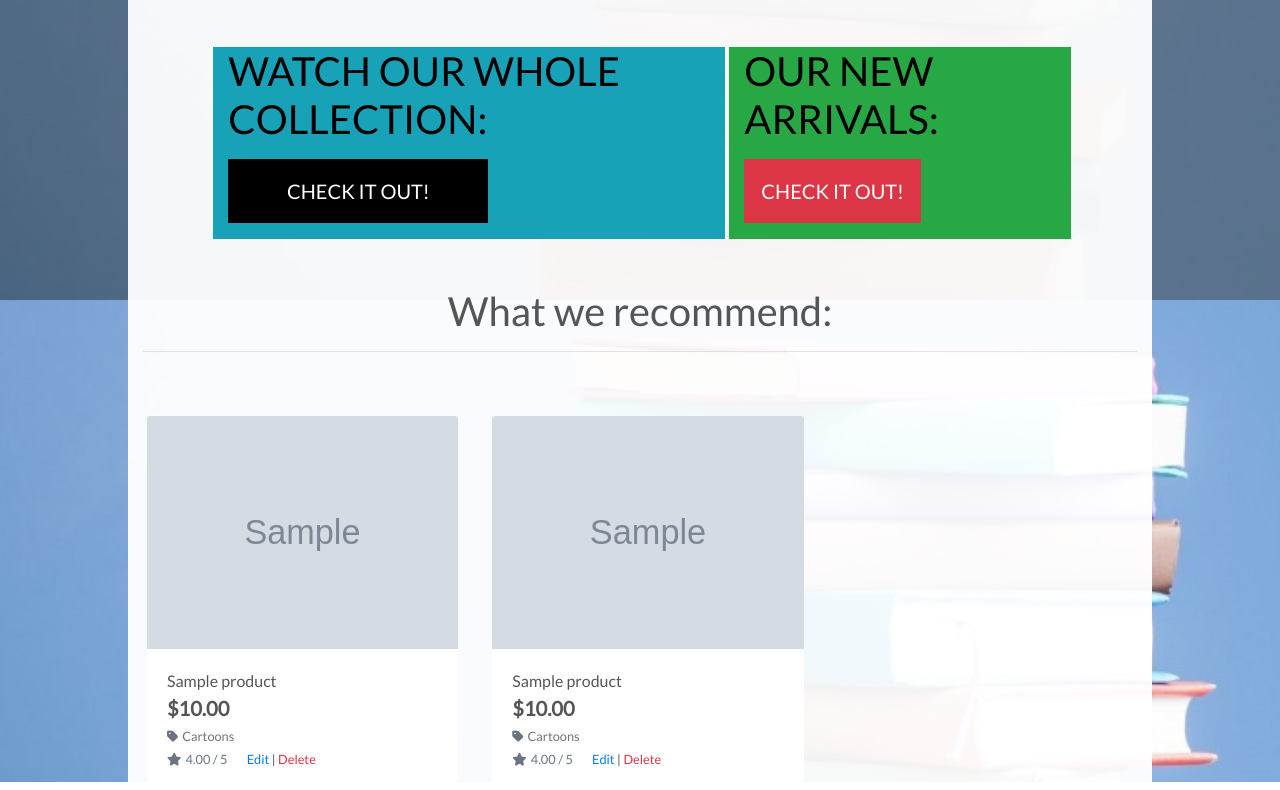
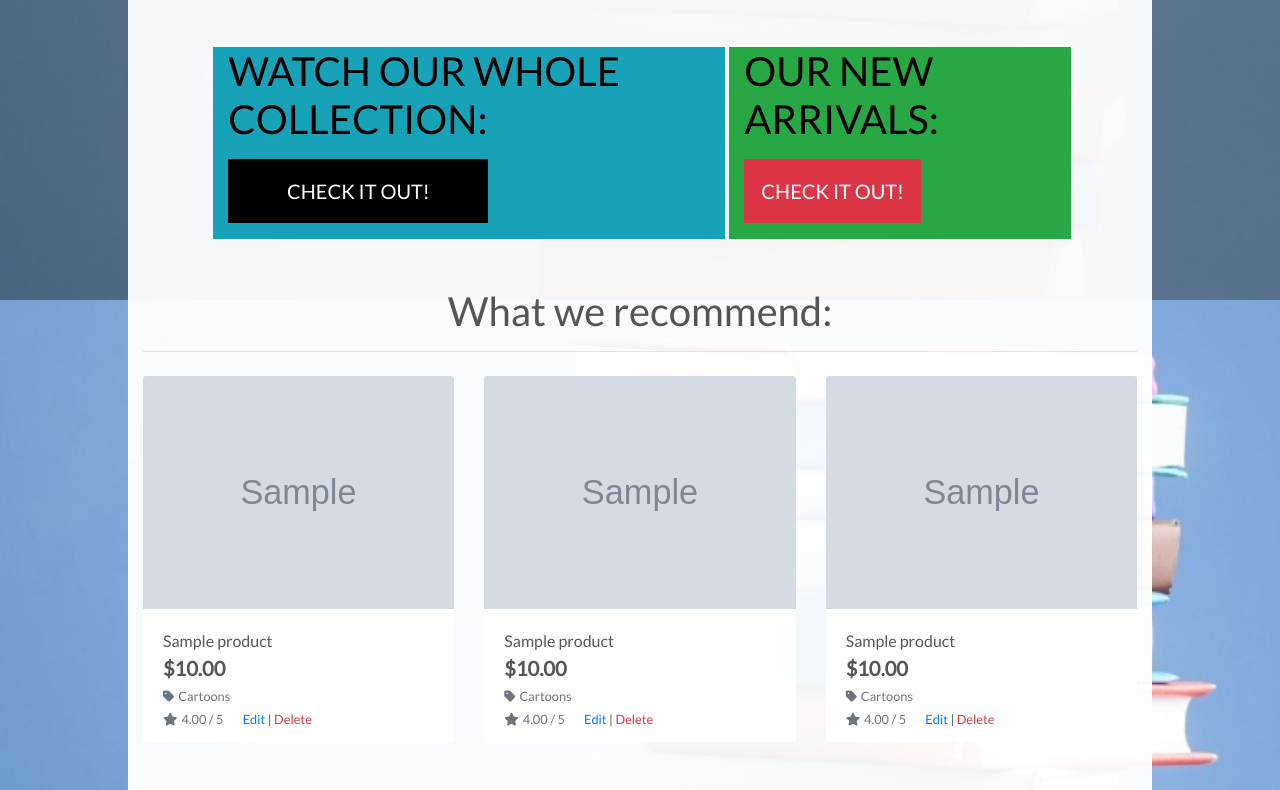
Before and after one commit to Code-Institute-Submissions/waterrot-The-Bookstore_AugResub, a Django app: template home/templates/home/index.html in a window 1280 px wide. Shown: the part 500-1290 px from the top of the page. Run offline with Django 3.2, Linux system fonts and the light colour scheme; the template is opened without the code that fills it: values that come from a table or form of the project are taken from there, others are empty; a user stored in the database is signed in; data comes from the database, SQL or seed files in the repository; tables that the repository leaves empty hold one stand-in row (values such as "Sample post"); grey boxes marked "Sample" are stand-in pictures; parts of the project's set-up code (start-up, migrations or seed data) failed here and were passed over; some libraries are stand-ins or nearby versions.

Commit message:
added third product to the home page

```diff
--- a/home/templates/home/index.html
+++ b/home/templates/home/index.html
@@ -73,8 +73,8 @@
                 <hr>
             </div>
         </div>
-        <div class="row background-color-home-white pt-5">
-            <div class="col-sm-6 col-md-6 col-lg-4 ml-1">
+        <div class="row background-color-home-white pt-2">
+            <div class="col-sm-6 col-md-6 col-lg-4">
                 <div class="card h-100 border-0">
                     {% if new_release_1.image %}
                     <a href="{% url 'product_detail' new_release_1.id %}">
@@ -115,7 +115,7 @@
                     </div>
                 </div>
             </div>
-            <div class="col-sm-6 col-md-6 col-lg-4 ml-1">
+            <div class="col-sm-6 col-md-6 col-lg-4">
                 <div class="card h-100 border-0">
                     {% if new_release_2.image %}
                     <a href="{% url 'product_detail' new_release_2.id %}">
@@ -156,7 +156,49 @@
                     </div>
                 </div>
             </div>
+            <div class="col-sm-6 col-md-6 col-lg-4">
+                <div class="card h-100 border-0">
+                    {% if new_release_3.image %}
+                    <a href="{% url 'product_detail' new_release_3.id %}">
+                        <img class="card-img-top img-fluid" src="{{ new_release_3.image.url }}" alt="{{ new_release_3.name }}">
+                    </a>
+                    {% else %}
+                    <a href="{% url 'product_detail' new_release_3.id %}">
+                        <img class="card-img-top img-fluid" src="{{ MEDIA_URL }}noimage.png" alt="{{ new_release_3.name }}">
+                    </a>
+                    {% endif %}
+                    <div class="card-body pb-0">
+                        <p class="mb-0">{{ new_release_3.name }}</p>
+                    </div>
+                    <div class="card-footer bg-white pt-0 border-0 text-left">
+                        <div class="row">
+                            <div class="col">
+                                <p class="lead mb-0 text-left font-weight-bold">${{ new_release_3.price }}</p>
+                                {% if new_release_3.category %}
+                                <p class="small mt-1 mb-0">
+                                    <a class="text-muted" href="{% url 'products' %}?category={{ new_release_1.category.name }}">
+                                        <i class="fas fa-tag mr-1"></i>{{ new_release_3.category.friendly_name }}
+                                    </a>
+                                </p>
+                                {% endif %}
+                                {% if new_release_3.rating %}
+                                    <small class="text-muted"><i class="fas fa-star mr-1"></i>{{ new_release_3.rating }} / 5</small>
+                                {% else %}
+                                    <small class="text-muted">No Rating</small>
+                                {% endif %}
+                                {% if request.user.is_superuser %}
+                                    <small class="ml-3">
+                                        <a href="{% url 'edit_product' new_release_3.id %}">Edit</a> |
+                                        <a class="text-danger" href="{% url 'delete_product' new_release_3.id %}">Delete</a>
+                                    </small>
+                                {% endif %}
+                            </div>
+                        </div>
+                    </div>
+                </div>
+            </div>
         </div>
+        <div class="row background-color-home-white pt-5"></div>
     </div>
 {% endblock %}
 {% block postloadjs %}
@@ -164,26 +206,4 @@
     <script type="text/javascript">
         $('.carousel').carousel()
     </script>
-    <script type="text/javascript">
-        $('#sort-selector').change(function() {
-            var selector = $(this);
-            var currentUrl = new URL(window.location);
-
-            var selectedVal = selector.val();
-            if(selectedVal != "reset"){
-                var sort = selectedVal.split("_")[0];
-                var direction = selectedVal.split("_")[1];
-
-                currentUrl.searchParams.set("sort", sort);
-                currentUrl.searchParams.set("direction", direction);
-
-                window.location.replace(currentUrl);
-            } else {
-                currentUrl.searchParams.delete("sort");
-                currentUrl.searchParams.delete("direction");
-
-                window.location.replace(currentUrl);
-            }
-        })
-    </script>
 {% endblock %}
```
